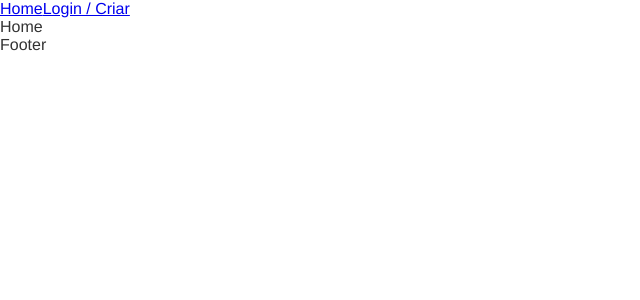
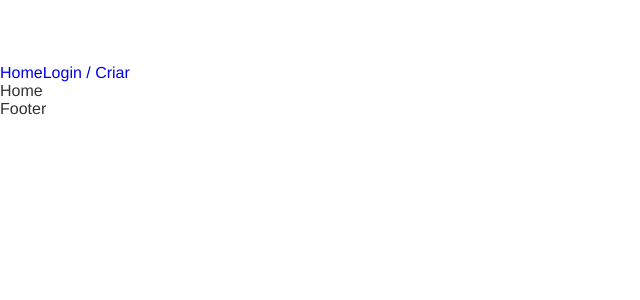
Before and after one commit to viniciussnitram/dogs, a React (Vite) app: page / in a window 1280 px wide. Shown: the top 300 px of the page, without its empty margins (0-640 px from the left). Built offline with nearby package versions, Linux system fonts and the light colour scheme.

Commit message:
fix: changed some styles in 'body' tag and 'a' tag, both HTML tags.

```diff
--- a/src/App.css
+++ b/src/App.css
@@ -8,6 +8,7 @@ body {
     --type-first: Helvetica, Arial, sans-serif;
     --type-secont: 'Spectral', Georgia;
     font-family: var(--type-first);
+    padding-top: 4rem;
 }
 
 h1,
@@ -36,6 +37,10 @@ button, input {
     color: #333333;
 }
 
+a {
+    text-decoration: none;
+}
+
 .container {
     max-width: 50rem;
     padding: 0 1rem;
```
